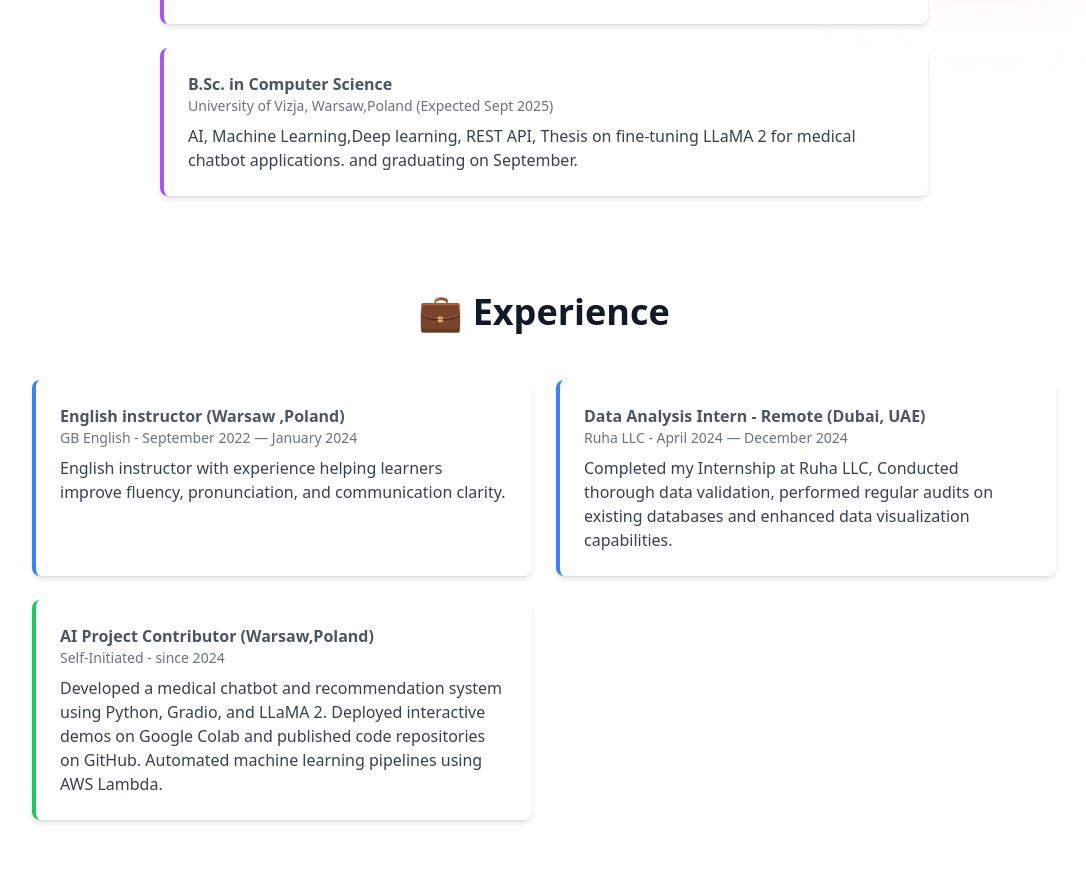
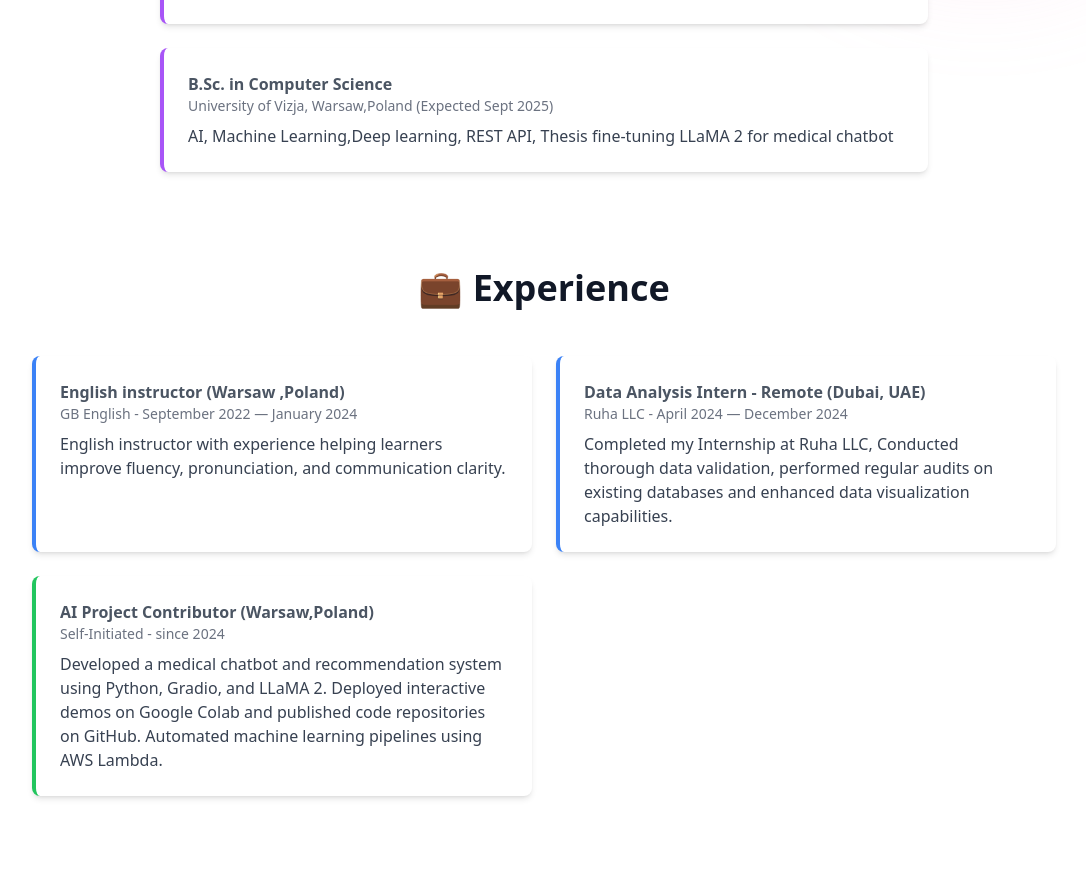
Before and after one commit to BirukZenebe1/Portofolio, a React (Create React App) app: page / in a window 1280 px wide. Shown: the part 960-1851 px from the top of the page, without its empty margins (96-1182 px from the left). Built offline with nearby package versions, Linux system fonts and the light colour scheme.

Commit message:
Refine thesis description in Portfolio component

```diff
--- a/src/Portfolio.jsx
+++ b/src/Portfolio.jsx
@@ -152,8 +152,8 @@ export default function Portfolio() {
                     <h3 className="text-gray-600  font-semibold">B.Sc. in Computer Science</h3>
                     <p className="text-sm text-gray-500">University of Vizja, Warsaw,Poland (Expected Sept 2025)</p>
                     <p className="text-gray-700 mt-2">
-                      AI, Machine Learning,Deep learning, REST API, Thesis on fine-tuning LLaMA 2
-                      for medical chatbot applications. and graduating on September.
+                      AI, Machine Learning,Deep learning, REST API, Thesis fine-tuning LLaMA 2
+                      for medical chatbot
                     </p>
                   </motion.div>
                 </div>
```
